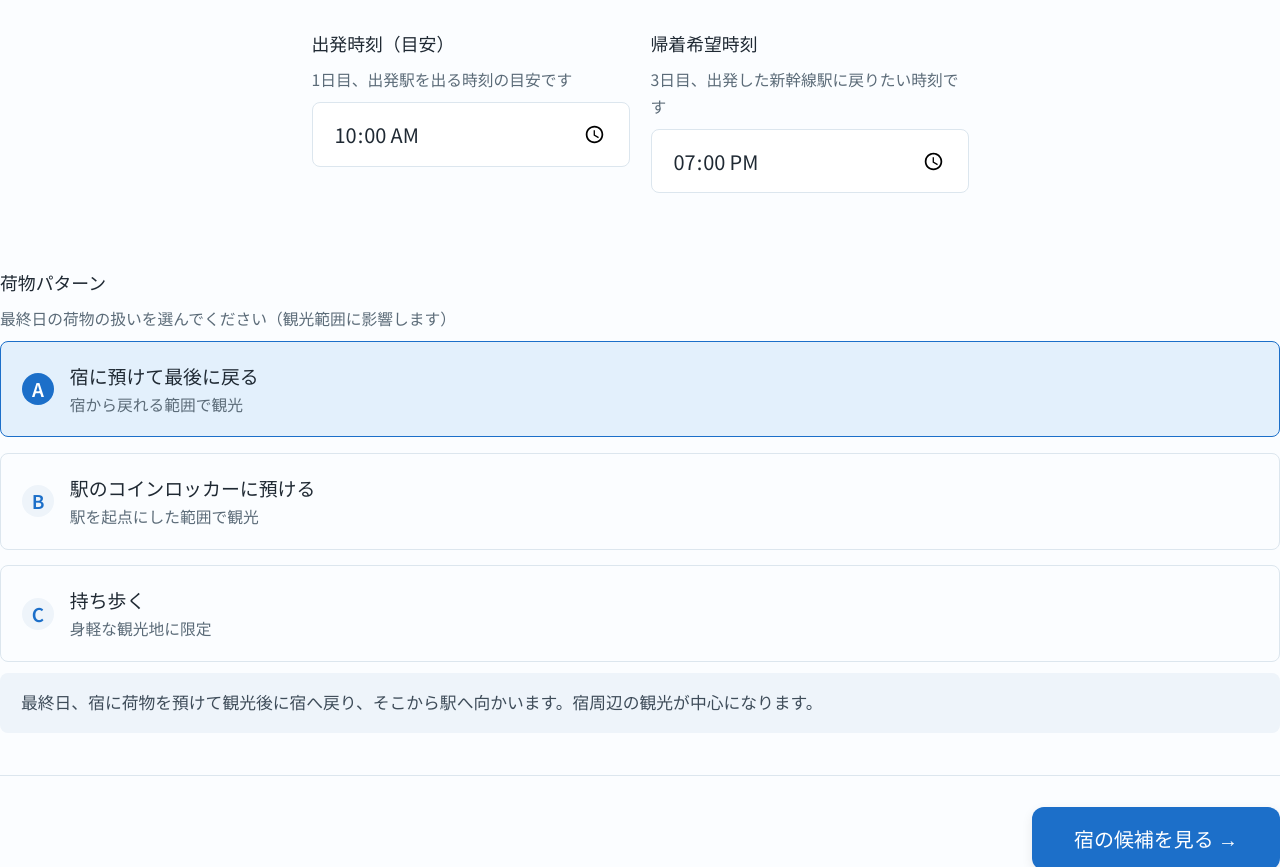
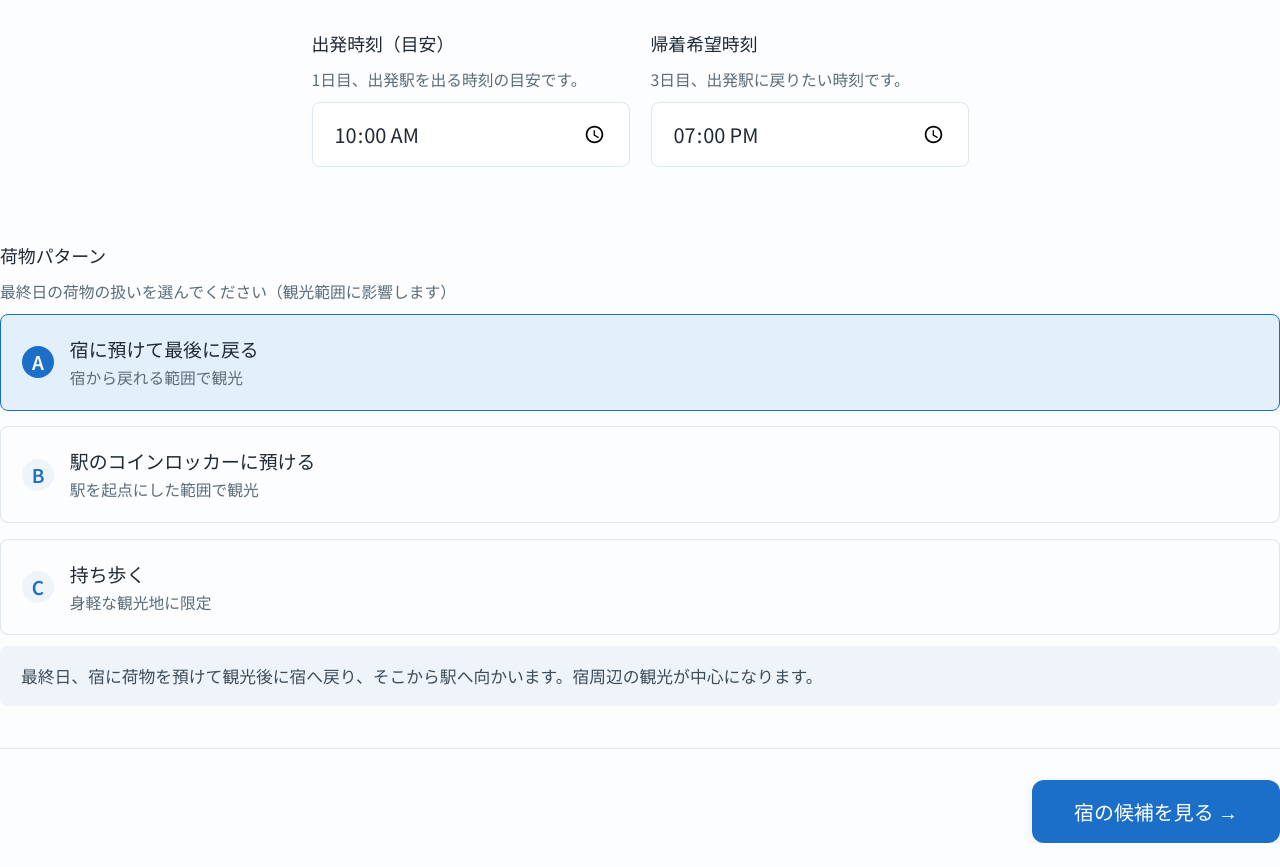
Before and after one commit to kimijimasan-lgtm/koharu_public, a plain HTML site: page index.html in a window 1280 px wide. Shown: the part 858-1725 px from the top of the page. After the commit the page ends 1701 px from the top, so only its background shows below. Drawn offline with Linux system fonts and the light colour scheme; a web font is replaced by a local one.

Commit message:
Update sublabel text to fix layout alignment

```diff
--- a/index.html
+++ b/index.html
@@ -73,13 +73,13 @@
         <div class="time-group" style="display: flex; gap: 1rem;">
           <div class="form-group half-width" style="flex: 1;">
             <label class="form-label" for="departure-time">出発時刻（目安）</label>
-            <p class="form-sublabel">1日目、出発駅を出る時刻の目安です</p>
+            <p class="form-sublabel">1日目、出発駅を出る時刻の目安です。</p>
             <input type="time" id="departure-time" class="form-input" value="10:00" required>
             <div id="departure-train-choice" class="train-choice"></div>
           </div>
           <div class="form-group half-width" style="flex: 1;">
             <label class="form-label" for="return-time">帰着希望時刻</label>
-            <p class="form-sublabel">3日目、出発した新幹線駅に戻りたい時刻です</p>
+            <p class="form-sublabel">3日目、出発駅に戻りたい時刻です。</p>
             <input type="time" id="return-time" class="form-input" value="19:00" required>
             <div id="return-train-choice" class="train-choice"></div>
           </div>
```
